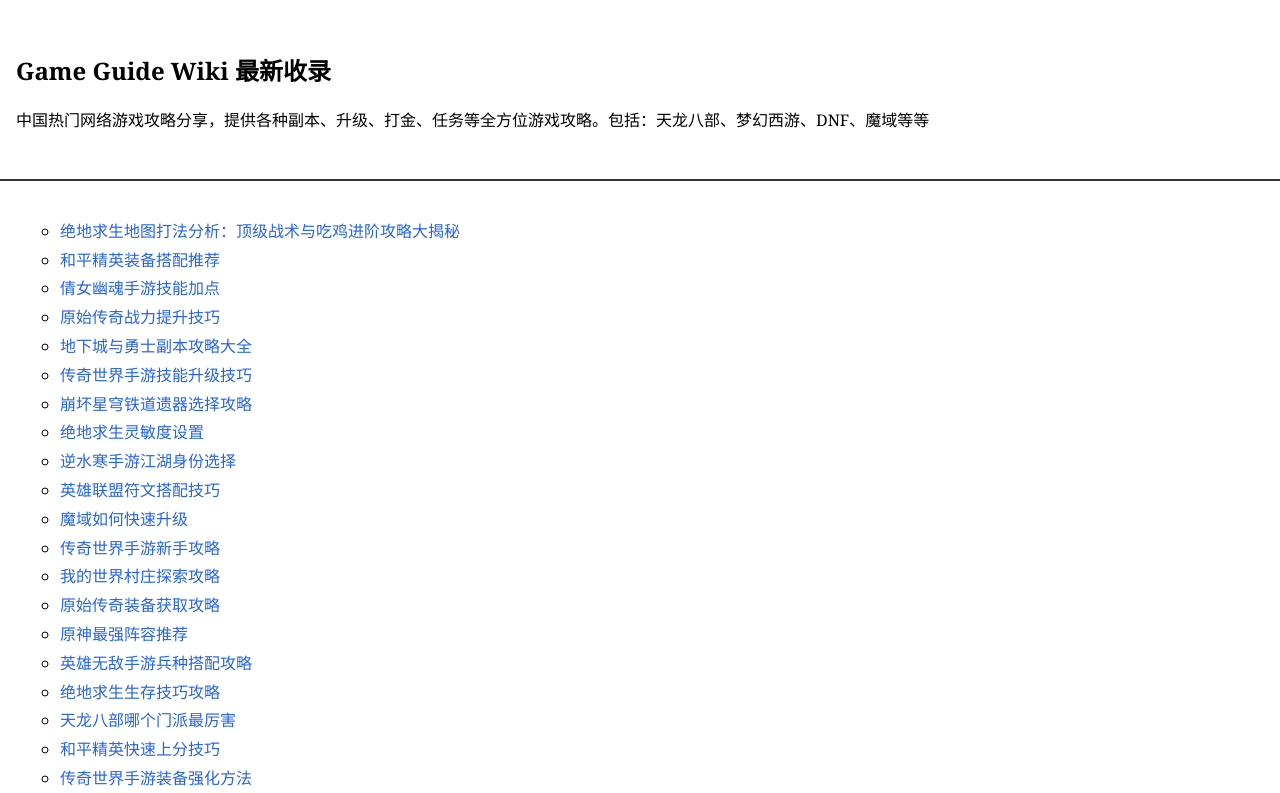
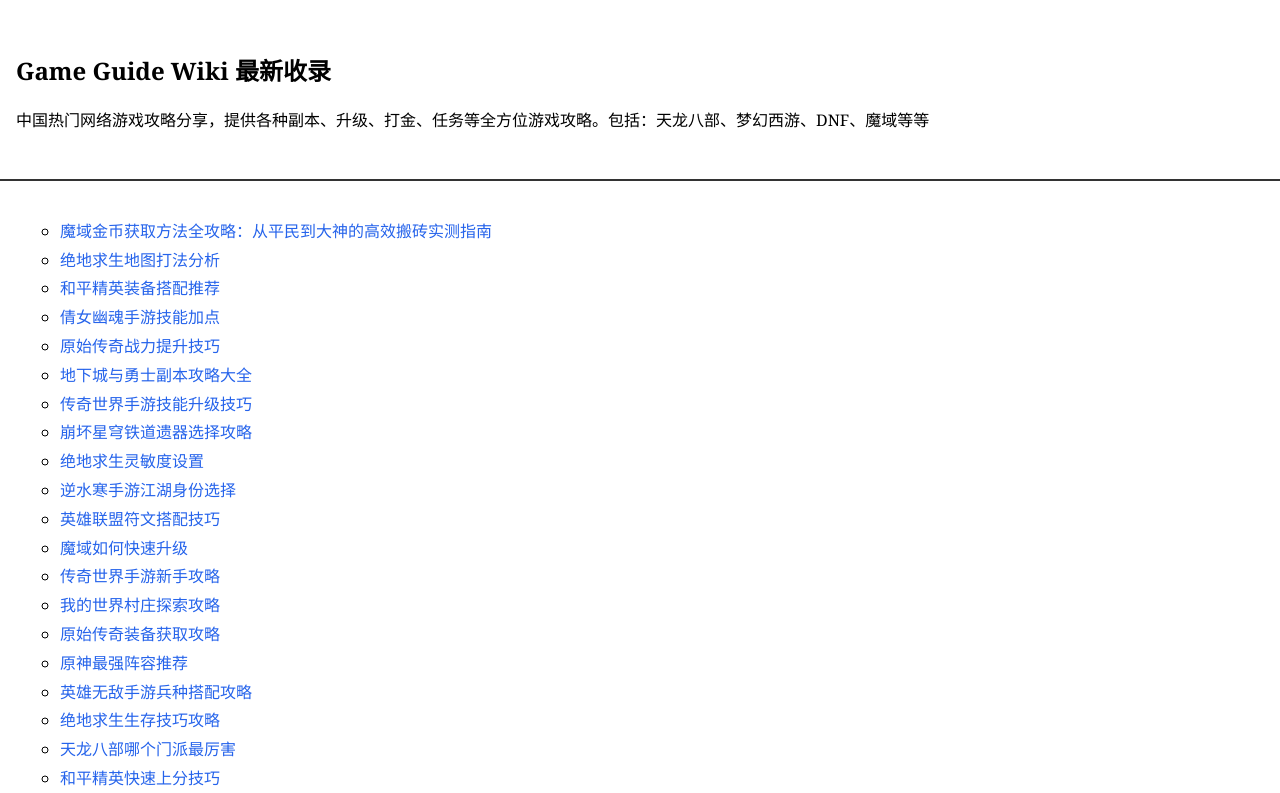
Before and after one commit to 2start/game, a plain HTML site: page index.html in a window 1280 px wide. Shown: the top 793 px of the page. Drawn offline with Linux system fonts and the light colour scheme.

Commit message:
update index

```diff
--- a/index.html
+++ b/index.html
@@ -21,7 +21,8 @@
 <body class="hub_twnfq">
     <section class="hub_pkuzo"><div><h1>Game Guide Wiki 最新收录</h1><p>中国热门网络游戏攻略分享，提供各种副本、升级、打金、任务等全方位游戏攻略。包括：天龙八部、梦幻西游、DNF、魔域等等</p></div></section>
     <article class="hub_esgef"><div><ul class="hub_fdnmm">
-<li><a href="https://2start.github.io/game/docs/2026-09-05-2ae259.html">绝地求生地图打法分析：顶级战术与吃鸡进阶攻略大揭秘</a></li>
+<li><a href="https://2start.github.io/game/docs/2026-09-06-f0ee5a.html">魔域金币获取方法全攻略：从平民到大神的高效搬砖实测指南</a></li>
+                <li><a href="https://2start.github.io/game/docs/2026-09-05-2ae259.html">绝地求生地图打法分析</a></li>
                 <li><a href="https://2start.github.io/game/docs/2026-09-05-cd9b0d.html">和平精英装备搭配推荐</a></li>
                 <li><a href="https://2start.github.io/game/docs/2026-09-05-db7c96.html">倩女幽魂手游技能加点</a></li>
                 <li><a href="https://2start.github.io/game/docs/2026-09-04-13e07c.html">原始传奇战力提升技巧</a></li>
```
